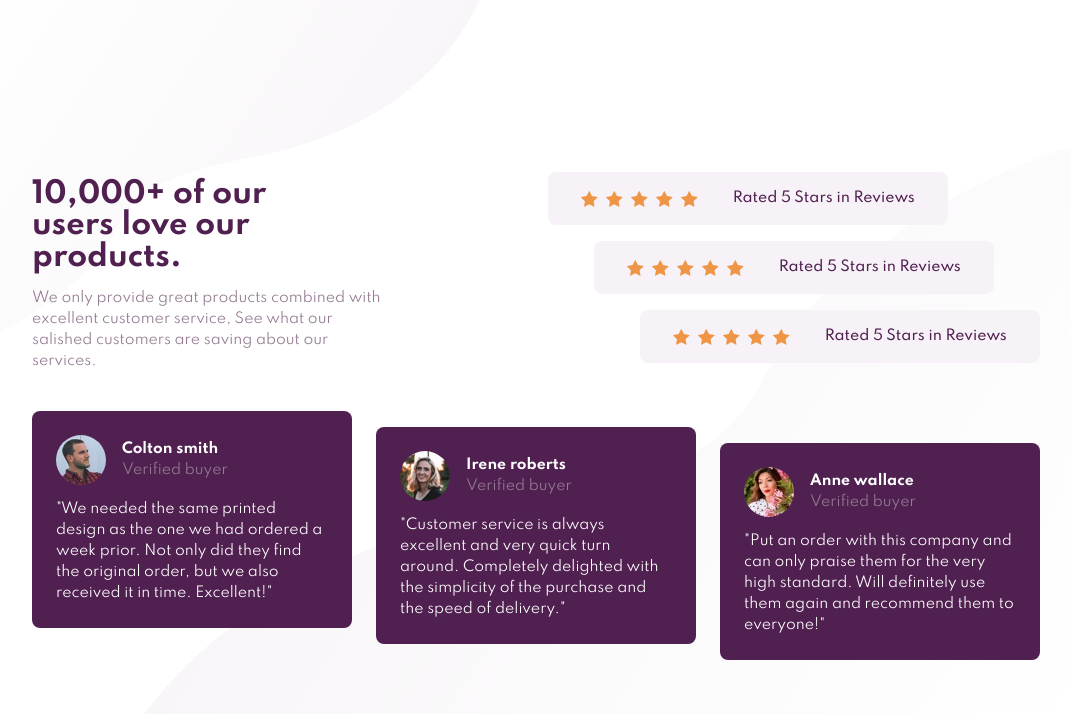
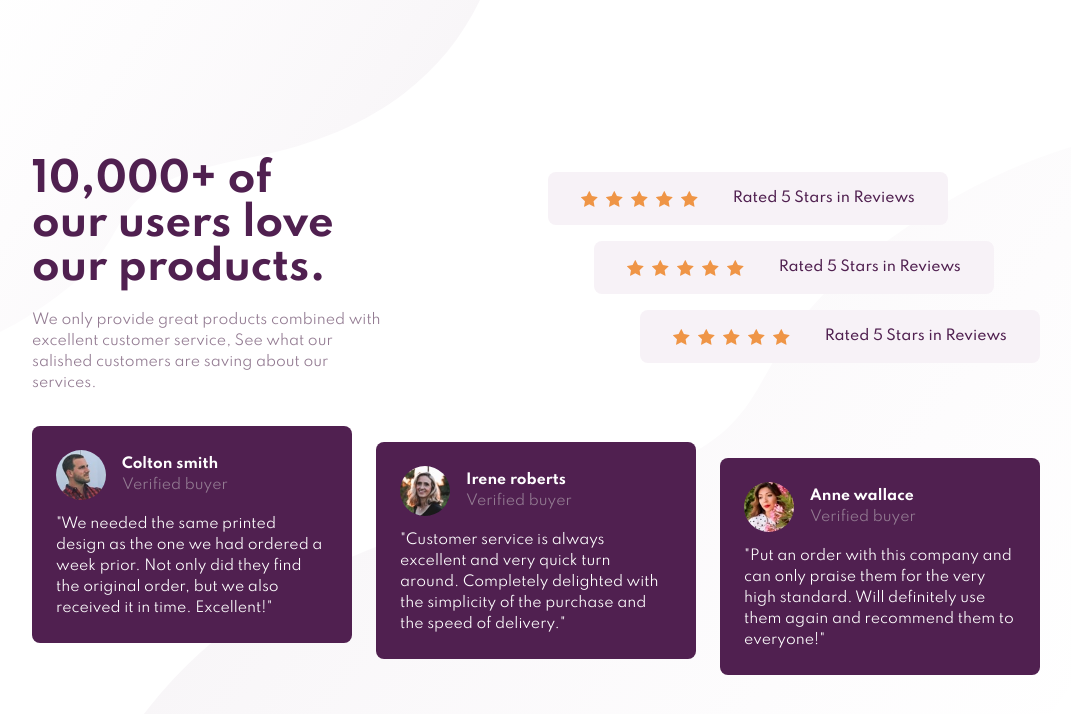
Before and after one commit to Salman-sajib/Social-proof-section-frontend-mentor-challenge-, a plain HTML site: page index.html in a window 1280 px wide. Shown: the whole page, without its empty margins (104-1175 px from the left). Drawn offline with Linux system fonts and the light colour scheme.

Commit message:
secound commit

```diff
--- a/styles.css
+++ b/styles.css
@@ -93,7 +93,7 @@ body {
 /* ==========  Typography  =========== */
 
 h1 {
-  font-size: 1.8rem;
+  font-size: 2.5rem;
   font-weight: 700;
   line-height: 1.1;
 }
@@ -147,7 +147,7 @@ p {
 }
 
 .title {
-  max-width: 15rem;
+  max-width: 20rem;
   color: var(--clr-primary-very-dark-magenta);
   margin-bottom: 0.5em;
 }
```
